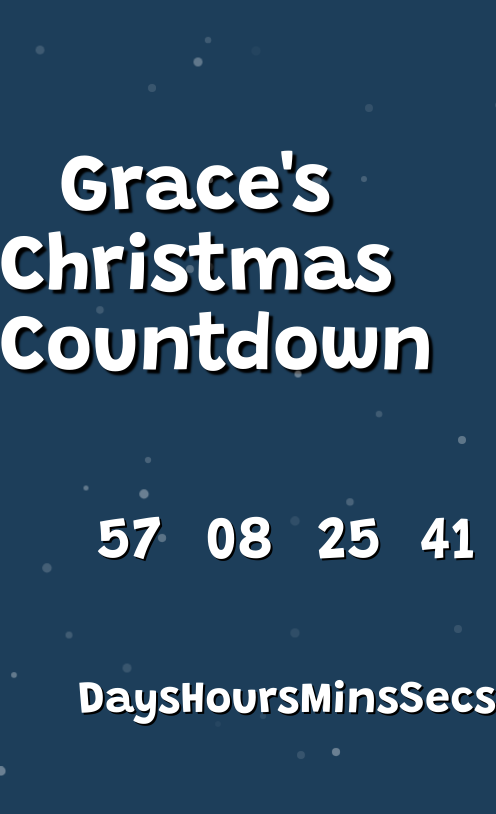
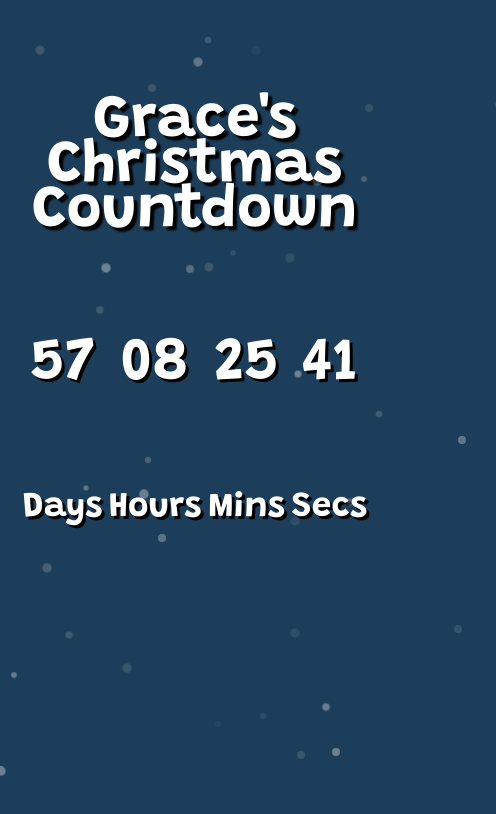
Before and after one commit to sttteephen/ChristmasCountdown, a plain HTML site: page index.html in a window 390 px wide. Shown: the whole page, 496 px wide, since content can reach past the window. Drawn offline with Linux system fonts and the light colour scheme; a web font is replaced by a local one.

Commit message:
Added media query.

```diff
--- a/style.css
+++ b/style.css
@@ -18,20 +18,21 @@ body {
 #title {
 	margin-top: 150px;
 	font-size: 40px;
+	line-height: 150%;
 	text-shadow: 4px 4px 2px black;
 }
 
 #countdown {
-	width: 60%;
+	width: 80%;
 	margin-right: auto;
 	margin-left: auto;
-	text-shadow: 2px 2px black;
-	font-size: 60px;
+	text-shadow: 3px 3px black;
+	font-size: 80px;
 
 	display: grid;
 	grid-template-columns: auto auto auto auto;
 	grid-auto-rows: auto;
-	padding: 10px;
+	grid-row-gap: 0px;
 }
 
 .timeunit {
@@ -39,7 +40,23 @@ body {
 }
 
 @media (max-width: 700px) {
+
   	body{
   		background-position: bottom left;
   	}
+
+  	#title {
+  		margin-top: 100px;
+  		font-size: 30px;
+  	}
+
+  	#countdown {
+  		width: 90%;
+  		font-size: 60px;
+  	}
+
+  	.timeunit {
+		font-size: 35px;
+	}
+
 }
```
